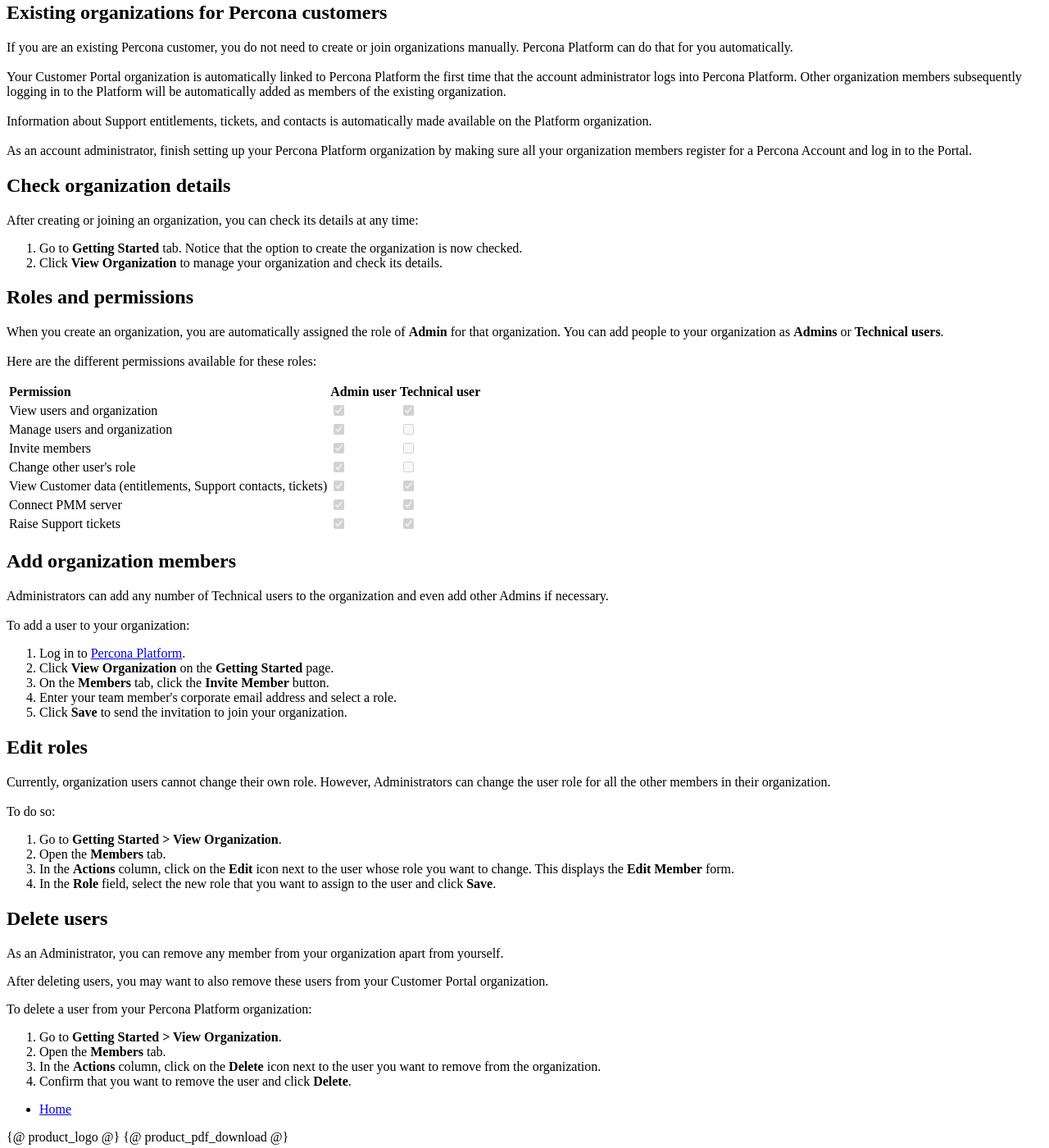
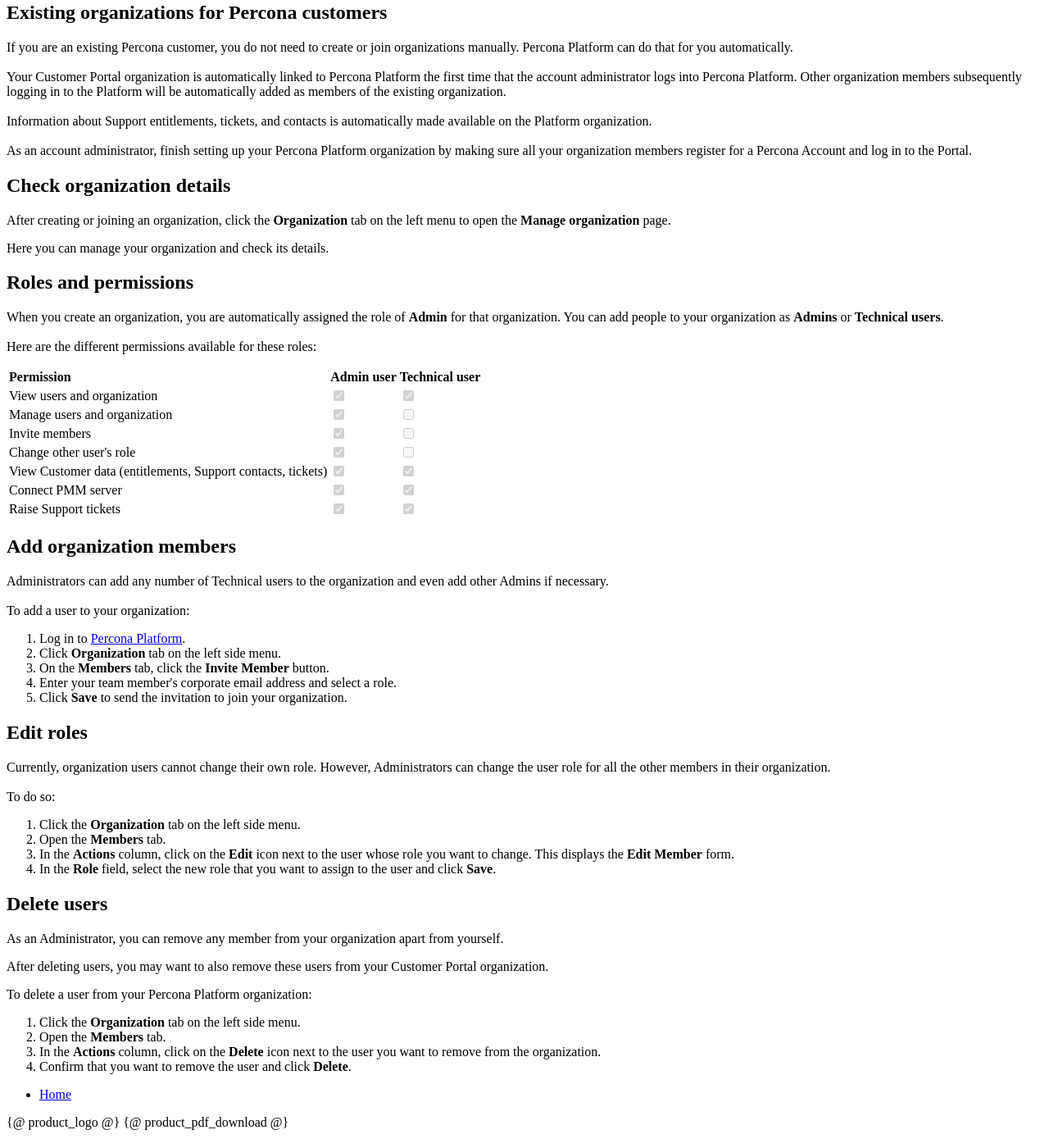
Before and after one commit to percona/portal-doc, an MkDocs documentation site: the page built from docs/create-manage-organizations.md, in a window 1280 px wide and 1400 px high, scrolled down 368 px. Shown: the whole window at 82% size. Built offline with MkDocs 1.6.1 and Material for MkDocs 9.7.7, drawn with Linux system fonts in a browser that asks for light colours; nearby versions of some CDN libraries; some of the changed text lies outside the part shown.

Commit message:
implemented Zoriana's feedback

```diff
--- a/docs/create-manage-organizations.md
+++ b/docs/create-manage-organizations.md
@@ -6,7 +6,7 @@
 To create an organization:
 
 1. Log in to [Percona Platform](https://portal.percona.com) using your Percona Account.
-2. On the **Getting Started** page, click **Add Organization**. <br />
+2. Click the **Organization** tab on the main menu, then click **Add Organization**. <br />
 Existing Percona customers and Percona Accounts that are already associated with an organization will see an option to view their existing organization instead.
 3. Enter a relevant name for your new organization, then click **Save**. <br />
 This creates the new organization and displays its general details like name and creation date.
@@ -21,12 +21,9 @@
 
 ## Check organization details
 
-After creating or joining an organization, you can check its details at any time:
+After creating or joining an organization, click the **Organization** tab on the left menu to open the **Manage organization** page.
 
-1. Go to **Getting Started** tab. Notice that the option to create the organization is now checked.
-2. Click **View Organization** to manage your organization and check its details.
-
-
+Here you can manage your organization and check its details.
 
 ## Roles and permissions
 When you create an organization, you are automatically assigned the role of **Admin** for that organization.
@@ -49,7 +46,7 @@
 To add a user to your organization:
 
 1. Log in to [Percona Platform](https://portal.percona.com).
-2. Click **View Organization** on the **Getting Started** page.
+2. Click **Organization** tab on the left side menu.
 3. On the **Members** tab, click the **Invite Member** button.
 4. Enter your team member's corporate email address and select a role.
 5. Click **Save** to send the invitation to join your organization.
@@ -59,7 +56,7 @@
 Currently, organization users cannot change their own role. However, Administrators can change the user role for all the other members in their organization. <br /><br />
 To do so:
 
-1. Go to **Getting Started > View Organization**.
+1. Click the **Organization** tab on the left side menu.
 2. Open the **Members** tab.
 3. In the **Actions** column, click on the **Edit** icon next to the user whose role you want to change.
 This displays the **Edit Member** form.
@@ -72,7 +69,7 @@
 
 To delete a user from your Percona Platform organization:
 
-1. Go to **Getting Started > View Organization**.
+1. Click the **Organization** tab on the left side menu.
 2. Open the **Members** tab.
 3. In the **Actions** column, click on the **Delete** icon next to the user you want to remove from the organization.
 4. Confirm that you want to remove the user and click **Delete**.
```
Also changed, not shown: docs/connect-pmm.md (+7 -2 lines), docs/index.md (+4 -3 lines), docs/registration-login.md (+3 -2 lines).
